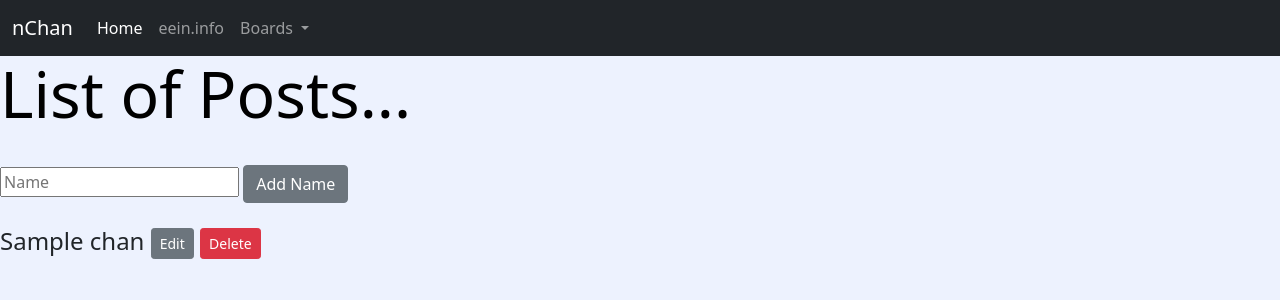
After one commit to fishPointer/Flask, a Flask app: page /posts in a window 1280 px wide. The commit adds this page. Shown: the top 300 px of the page. Run offline with Flask 2, Linux system fonts and the light colour scheme; tables that the repository leaves empty hold one stand-in row (values such as "Sample post").

Commit message:
CRUD Functionality Complete. Can now edit and delete posts

```diff
--- a/Codemy Tutorials/server.py
+++ b/Codemy Tutorials/server.py
@@ -1,8 +1,30 @@
 # Basic Hello World for Flask. Creates a server at localhost:5000
 
-from flask import Flask, render_template, request
+from flask import Flask, render_template, request, redirect
+from flask_sqlalchemy import SQLAlchemy
+from datetime import datetime
 
 app = Flask(__name__)
+app.config['SQLALCHEMY_DATABASE_URI'] = 'sqlite:///chan.db'
+
+#Initalize the db
+db = SQLAlchemy(app) #pass in the flask app
+
+#Create db model
+class Chan(db.Model):
+    id = db.Column(db.Integer, primary_key=True)
+    name = db.Column(db.String(16), nullable=False)
+    timestamp = db.Column(db.DateTime, default=datetime.utcnow)
+
+    #Function to return string on db add. returns name and entry number
+    def __repr__(self):
+        return '<Name %r>' % self.id
+
+
+
+
+
+
 
 posts=[]
 
@@ -13,6 +35,50 @@ def home():
 @app.route('/h/')
 def hentai():
     return render_template('hentai.html')
+
+@app.route('/delete/<int:id>')
+def delete(id):
+    deleted_name = Chan.query.get_or_404(id)
+    try:
+        db.session.delete(deleted_name)
+        db.session.commit()
+        return redirect('/posts')
+    except:
+        return "FaT Error Big Boy"
+
+@app.route('/update/<int:id>', methods=["POST", "GET"])
+def update(id):
+    updated_name = Chan.query.get_or_404(id)
+    if request.method == "POST":
+        updated_name.name = request.form["name"]
+        try:
+            db.session.commit()
+            return redirect('/posts')
+        except:
+            return "FaT Error Big Boy"
+    else:
+        return render_template("update.html", updated_name=updated_name)
+
+
+
+@app.route('/posts', methods=["POST", "GET"])
+def posts():
+
+    if request.method == "POST":
+        post_name = request.form['name']
+        new_post = Chan(name=post_name)
+
+        try:
+            db.session.add(new_post)
+            db.session.commit()
+            return redirect("/posts")
+        except:
+            return "There was an error, dickweed"
+    else:
+        chans = Chan.query.order_by(Chan.timestamp)
+        return render_template('posts.html', chans=chans)
+
+
 
 @app.route('/form')
 def form():
--- a/Codemy Tutorials/templates/base.html
+++ b/Codemy Tutorials/templates/base.html
@@ -15,7 +15,7 @@
     {% endblock %}
   </head>
 
-  <nav class="navbar navbar-expand-lg navbar-light bg-light">
+  <nav class="navbar navbar-expand-lg navbar-dark bg-dark">
     <div class="container-fluid">
       <a class="navbar-brand" href="{{url_for('home')}}">nChan</a>
       <button class="navbar-toggler" type="button" data-bs-toggle="collapse" data-bs-target="#navbarSupportedContent" aria-controls="navbarSupportedContent" aria-expanded="false" aria-label="Toggle navigation">
@@ -36,6 +36,7 @@
             <ul class="dropdown-menu" aria-labelledby="navbarDropdown">
               <li><a class="dropdown-item" href="#">/p/ - Projects</a></li>
               <li><a class="dropdown-item" href="{{ url_for('hentai') }}">/h/ - Hentai</a></li>
+              <li><a class="dropdown-item" href="{{ url_for('posts') }}">/o/ - Posts</a></li>
               <li><a class="dropdown-item" href="{{ url_for('form') }}">Submit Form</a></li>
               <li><hr class="dropdown-divider"></li>
               <li><a class="dropdown-item" href="http://192.168.0.193:1880/ui/#!/0?socketid=ORy9Al6z5wH2EcU3AAEx">Breadnet UI</a></li>
--- /dev/null
+++ b/Codemy Tutorials/templates/posts.html
@@ -0,0 +1,28 @@
+{% extends "base.html" %}
+
+{% block title %}
+      <title>nChan - Posts</title>
+    {% endblock %}
+
+{% block content %}
+
+<h1>List of Posts...</h1>
+    <br/>
+    <form action="/posts" METHOD="POST">
+    <input type="text" placeholder="Name" name="name">
+    <input type="submit" value="Add Name" class="btn btn-secondary">
+    </form>
+
+    <br/>
+
+    {% for chan in chans %}
+    <h4> {{chan.name}}
+        <a href="/update/{{chan.id}}" class="btn btn-secondary btn-sm">Edit</a>
+        <a href="/delete/{{chan.id}}" class="btn btn-danger btn-sm">Delete</a>
+
+    </h4>
+    {% endfor %}
+
+
+
+{% endblock %}
```
Also changed, not shown: Codemy Tutorials/templates/update.html (added, +19 -0 lines), Codemy Tutorials/chan.db (added).
